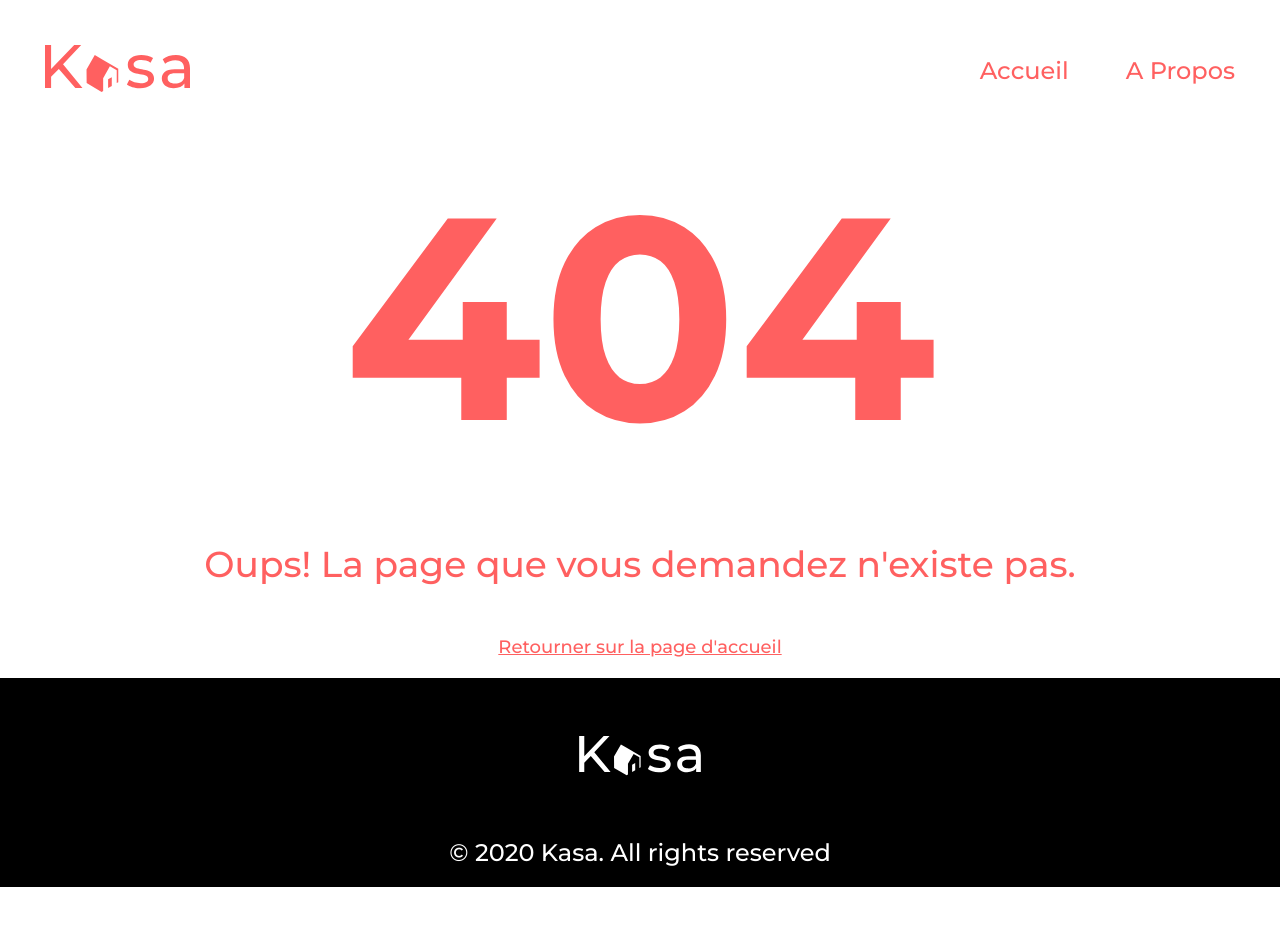
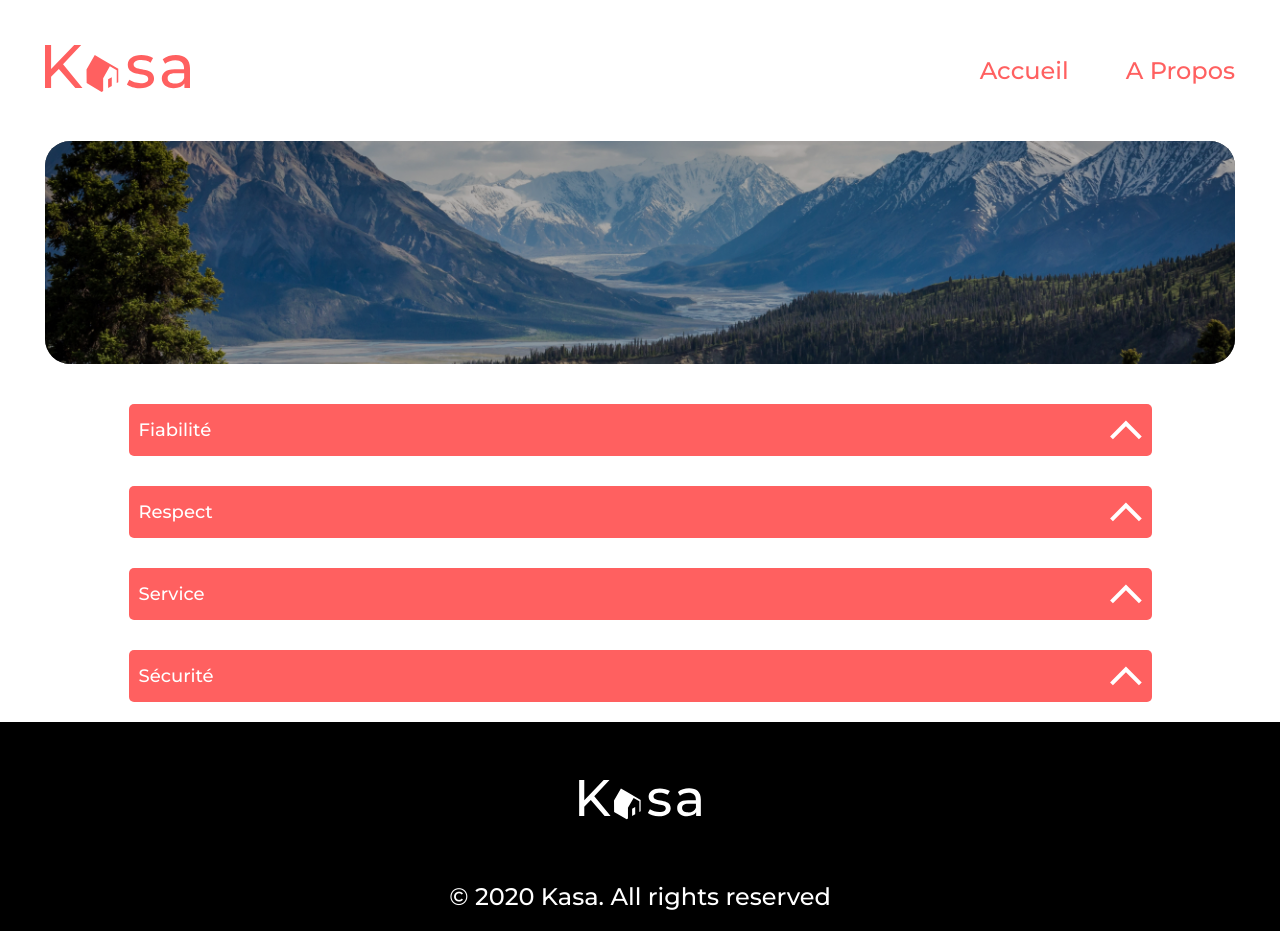
Before and after one commit to GameBakLeVrai/Kasa-Website, a React (Create React App) app: page /propos in a window 1280 px wide. Before the commit this address had no page. Before the commit the page ends 887 px from the top, so only its background shows below. Built offline with nearby package versions, Linux system fonts and the light colour scheme.

Commit message:
About us page implementation

```diff
--- a/src/App.js
+++ b/src/App.js
@@ -11,6 +11,7 @@ import Footer from "./components/Layouts/Footer";
 import Home from "./pages/Home";
 import NotFound from "./pages/NotFound";
 import Logement from "./pages/Logement";
+import Propos from "./pages/Propos";
 
 function App() {
 	return (
@@ -19,6 +20,7 @@ function App() {
 
 			<Routes>
 				<Route index element={<Home />} />
+				<Route path="/propos" element={<Propos />} />
 
 				<Route path="/logement" element={<Navigate replace to="/" />} />
 				<Route exact path="/logement/:id" element={<Logement />} />
--- a/src/components/Layouts/Navbar.js
+++ b/src/components/Layouts/Navbar.js
@@ -14,7 +14,7 @@ const Navbar = () => {
 
 			<div>
 				<Link to="/" className={getActive("")}>Accueil</Link>
-				<Link to="/a-propos" className={getActive("a-propos")}>A Propos</Link>
+				<Link to="/propos" className={getActive("a-propos")}>A Propos</Link>
 			</div>
 		</nav>
 	);
--- /dev/null
+++ b/src/pages/Propos.js
@@ -0,0 +1,23 @@
+import Banner from "../components/Banner";
+import Dropdown from "../components/Dropdown";
+
+import AboutBG from "../images/about_bg.jpg";
+
+const Propos = () => {
+	const textSample = "Lorem Ipsum est simplement du faux texte employé dans la composition et la mise en page avant impression. Le Lorem Ipsum est le faux texte standard de l'imprimerie depuis les années 1500, quand un imprimeur anonyme assembla ensemble des morceaux de texte pour réaliser un livre spécimen de polices de texte. Il n'a pas fait que survivre cinq siècles";
+
+	return (
+		<div className="main propos">
+			<Banner image={AboutBG} filter={true} text={""} />
+
+			<div className="propos__dropdown">
+				<Dropdown title={"Fiabilité"} content={textSample} />
+				<Dropdown title={"Respect"} content={textSample} />
+				<Dropdown title={"Service"} content={textSample} />
+				<Dropdown title={"Sécurité"} content={textSample} />
+			</div>
+		</div>
+	);
+};
+
+export default Propos;
--- /dev/null
+++ b/src/styles/pages/_propos.scss
@@ -0,0 +1,20 @@
+.propos {
+    .banner {
+        @include responsive("phone", $type: "max") {
+            margin-bottom: 20px;
+        }
+    }
+
+    &__dropdown {
+        @include flexbox($direction: column, $justify: center, $align: center, $gap: 30px);
+
+        @include responsive("phone", $type: "max") {
+            @include flexbox($direction: column, $justify: center, $align: center, $gap: 19px);
+        }
+
+        .dropdown {
+            max-width: 1023px;
+            width: 100%;
+        }
+    }
+}
--- a/src/styles/styles.scss
+++ b/src/styles/styles.scss
@@ -20,3 +20,4 @@
 @import "./pages/notfound";
 @import "./pages/home";
 @import "./pages/logement";
+@import "./pages/propos";
```
